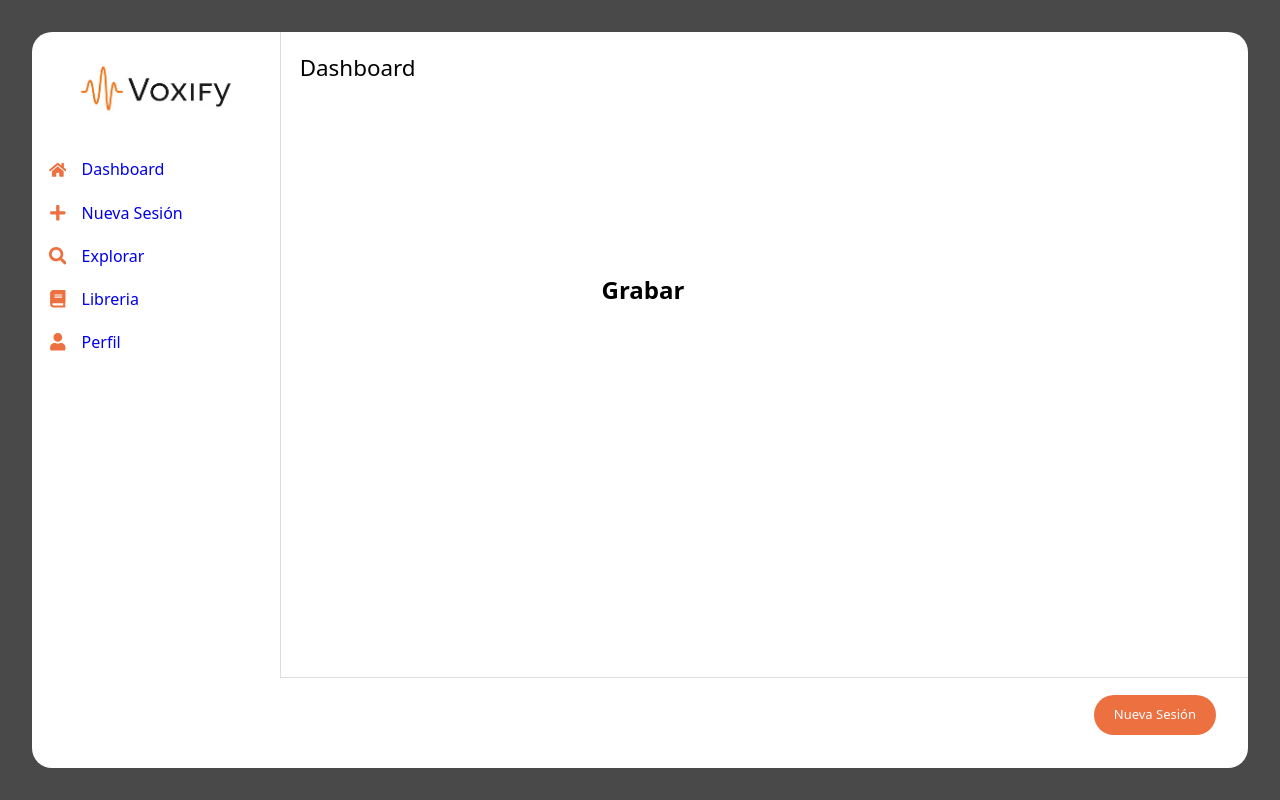
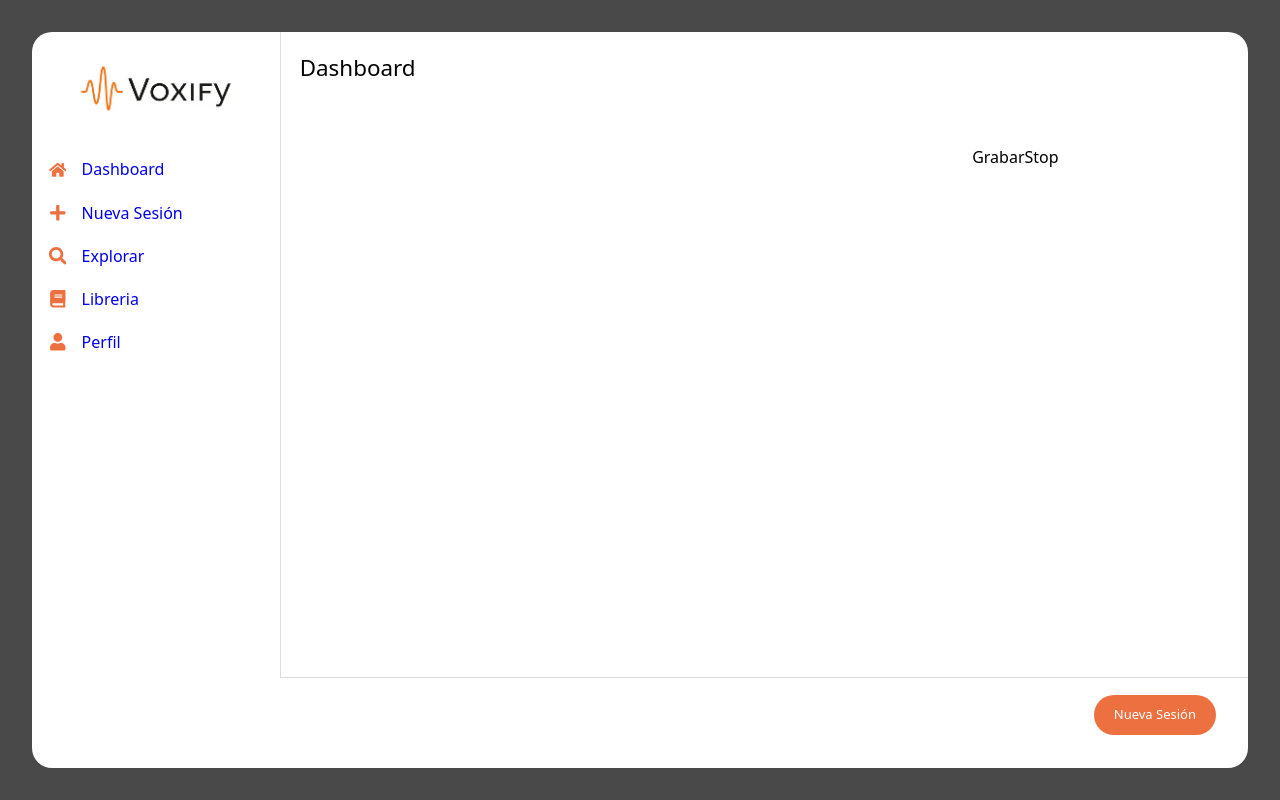
Before and after one commit to ignaarguello/Voxify, a React (Vite) app in the folder Cliente/: page /nuevasesion in a window 1280 px wide. Built offline with nearby package versions, Linux system fonts and the light colour scheme; the HTML template or start-up script is replaced by a standard one.

Commit message:
Add/Pagina nueva sesion

```diff
--- a/Cliente/src/componentes/SessionRecorder/SessionRecorder.css
+++ b/Cliente/src/componentes/SessionRecorder/SessionRecorder.css
@@ -3,37 +3,23 @@
 
 /*? Resolucion Mobile */
 @media screen and (min-width: 1280px) {
+    /* Contenedor Padre */
     #SessionRecorderWrapper {
-        width: 65%;
+       /*  border: 2px solid red; */
+        width: 100%;
         height: 100%;
         display: flex;
         justify-content: center;
-        align-items: center;
+        align-items: flex-start;
         border-radius: 5px;
-        margin-left: 3rem;
+        padding: 1rem;
     }
 
+    /* Titulo */
     #SessionRecorderWrapper h2 {
         color: white;
         font-weight: 200;
         font-size: 20px;
-    }
-
-    #BotonGrabar_NS {
-        background-color: var(--color-primario);
-        width: max-content;
-        color: white;
-        padding: 10px 50px;
-        font-size: 18px;
-        margin: 1.5rem 0 0 5rem;
-        border-radius: 50px;
-        font-weight: 200;
-        cursor: pointer;
-        transition: .5s ease;
-    }
-
-    #BotonGrabar_NS:hover {
-        transform: scale(1.1);
     }
 
     /* Wrapper del Video */
@@ -52,4 +38,40 @@
         object-fit: cover;
         border-radius: 10px;
     }
+
+    /* Contenedor Pre render */
+    #Contenedor-Pre-Render{
+      /*   border: 2px solid green; */
+        width: 100%;
+        height: 100%;
+        filter: grayscale(100%);
+        -webkit-filter: grayscale(100%);
+    }
+
+    /* Botones Grabar/Stop - Contenendor */
+    #Grabar-Stop_NS{
+       /*  border: 2px solid red; */
+        padding: .8rem;
+        width: 40%;
+        height: 22%;
+        display: flex;
+    }
+
+
+    #BotonGrabar_NS {
+        background-color: var(--color-primario);
+        color: white;
+        height: 100%;
+        padding: 10px 50px;
+        font-size: 18px;
+        border-radius: 50px;
+        font-weight: 200;
+        cursor: pointer;
+        transition: .5s ease;
+        margin: 0 5px;
+        display: flex;
+        justify-content: center;
+        align-items: center;
+    }
+
 }
--- a/Cliente/src/componentes/SessionRecorder/SessionRecorder.jsx
+++ b/Cliente/src/componentes/SessionRecorder/SessionRecorder.jsx
@@ -1,39 +1,45 @@
 import React, { useState, useEffect, useRef } from 'react';
-// Estilos
 import './SessionRecorder.css';
 
 export default function SessionRecorder() {
-  // Estado para gestionar los permisos de la cámara
+  // Estado para gestionar los permisos de la cámara y el stream
   const [cameraStatus, setCameraStatus] = useState('loading'); // 'loading', 'granted', 'denied'
+  const [mediaStream, setMediaStream] = useState(null);
   // Referencia al elemento <video>
   const videoRef = useRef(null);
-
 
   // Función asíncrona para solicitar acceso a la cámara
   const getCameraAccess = async () => {
     try {
-        // Solicita acceso al video (cámara)
+      // Solicitamos acceso al video (cámara)
       const stream = await navigator.mediaDevices.getUserMedia({ video: true });
 
-        // Si el acceso es exitoso, actualiza el estado y asigna el stream al elemento video
+      // Si el acceso es exitoso, actualizamos el estado con el stream y cambiamos el status
+      setMediaStream(stream);
       setCameraStatus('granted');
-        if (videoRef.current) {
-          videoRef.current.srcObject = stream;
-        }
     } catch (error) {
-        // Manejo de errores si el usuario deniega el acceso o si hay un problema técnico
+      // Manejo de errores
       console.error("Error al acceder a la cámara:", error);
       setCameraStatus('denied');
     }
   };
 
-
+  // Usamos useEffect para asignar el stream al videoRef cuando el mediaStream cambie
+  useEffect(() => {
+    if (videoRef.current && mediaStream) {
+      videoRef.current.srcObject = mediaStream;
+      // Una vez que el stream se asigna, reproducimos el video
+      videoRef.current.play().catch(error => {
+        console.error("Error al intentar reproducir el video:", error);
+      });
+    }
+  }, [mediaStream]);
 
   // Determinar qué mostrar basado en el estado de la cámara
   const renderContent = () => {
     switch (cameraStatus) {
       case 'loading':
-        return ;
+        return null; // No mostramos nada mientras carga o antes de interactuar
       case 'denied':
         return (
           <div className="camera-error">
@@ -46,11 +52,12 @@ export default function SessionRecorder() {
         return (
           <section id='VideoActiveSessionWrapper'>
             {/* El elemento video que mostrará el stream de la cámara */}
-            <video id='VideoActiveSession'
+            <video
+              id='VideoActiveSession'
               ref={videoRef}
               autoPlay
               playsInline
-              muted // Añadimos muted para que se reproduzca automáticamente sin sonido, mejorando la UX
+              muted
             />
           </section>
         );
@@ -61,8 +68,12 @@ export default function SessionRecorder() {
 
   return (
     <div id='SessionRecorderWrapper'>
-      {renderContent()}
-      <h2 onClick={getCameraAccess} id='BotonGrabar_NS'>Grabar</h2>
+      <div id='Contenedor-Pre-Render'>{renderContent()}</div>
+      {/* El botón ahora solo solicita el acceso a la cámara */}
+      <section id='Grabar-Stop_NS'>
+        <div onClick={getCameraAccess} id='BotonGrabar_NS'>Grabar</div>
+        <div onClick={getCameraAccess} id='BotonGrabar_NS'>Stop</div>
+      </section>
     </div>
   );
 }
```
Also changed, not shown: Cliente/src/pages/NuevaSesion/NuevaSesion.jsx (line endings or trailing spaces). Lines whose indentation alone changed are shown as unchanged.
